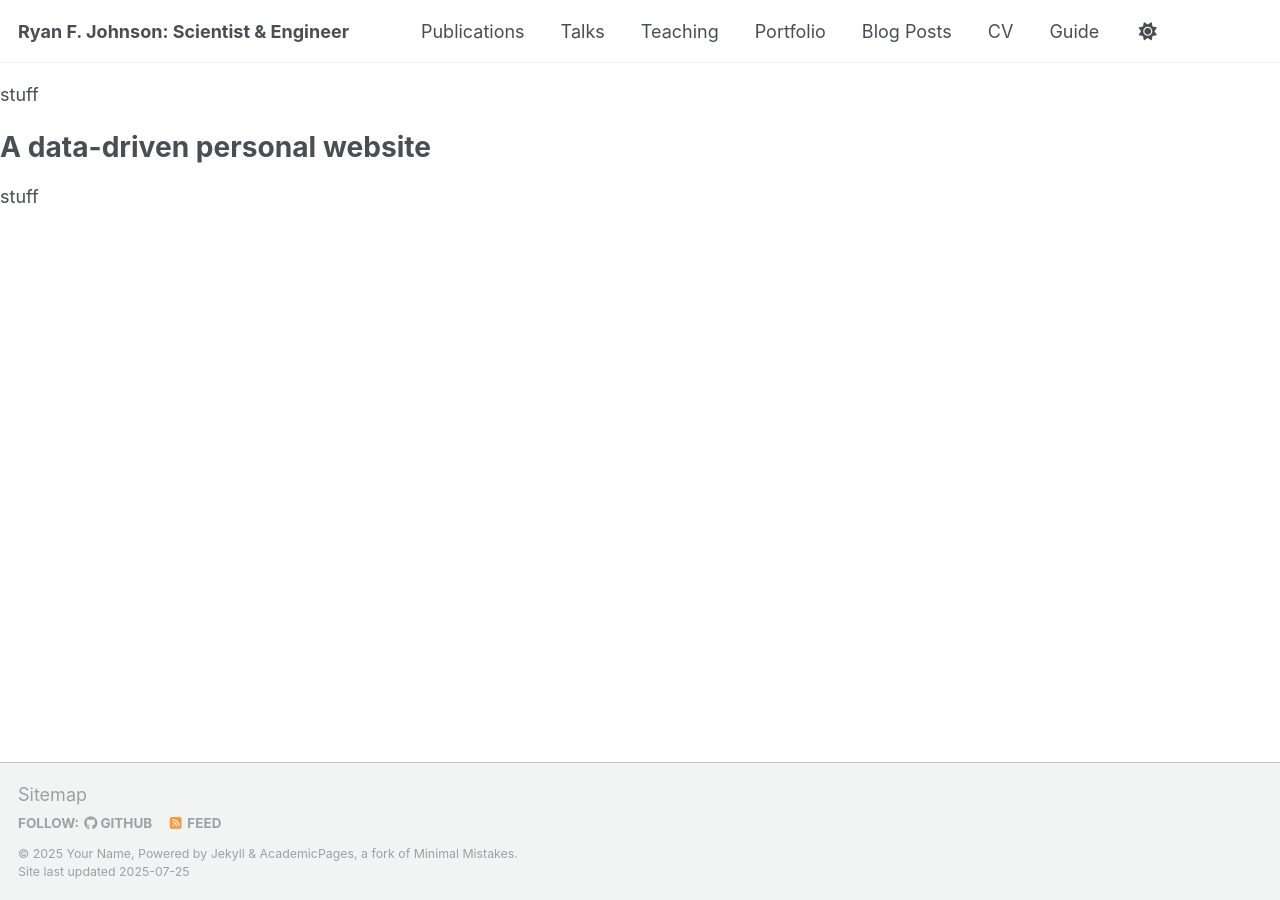
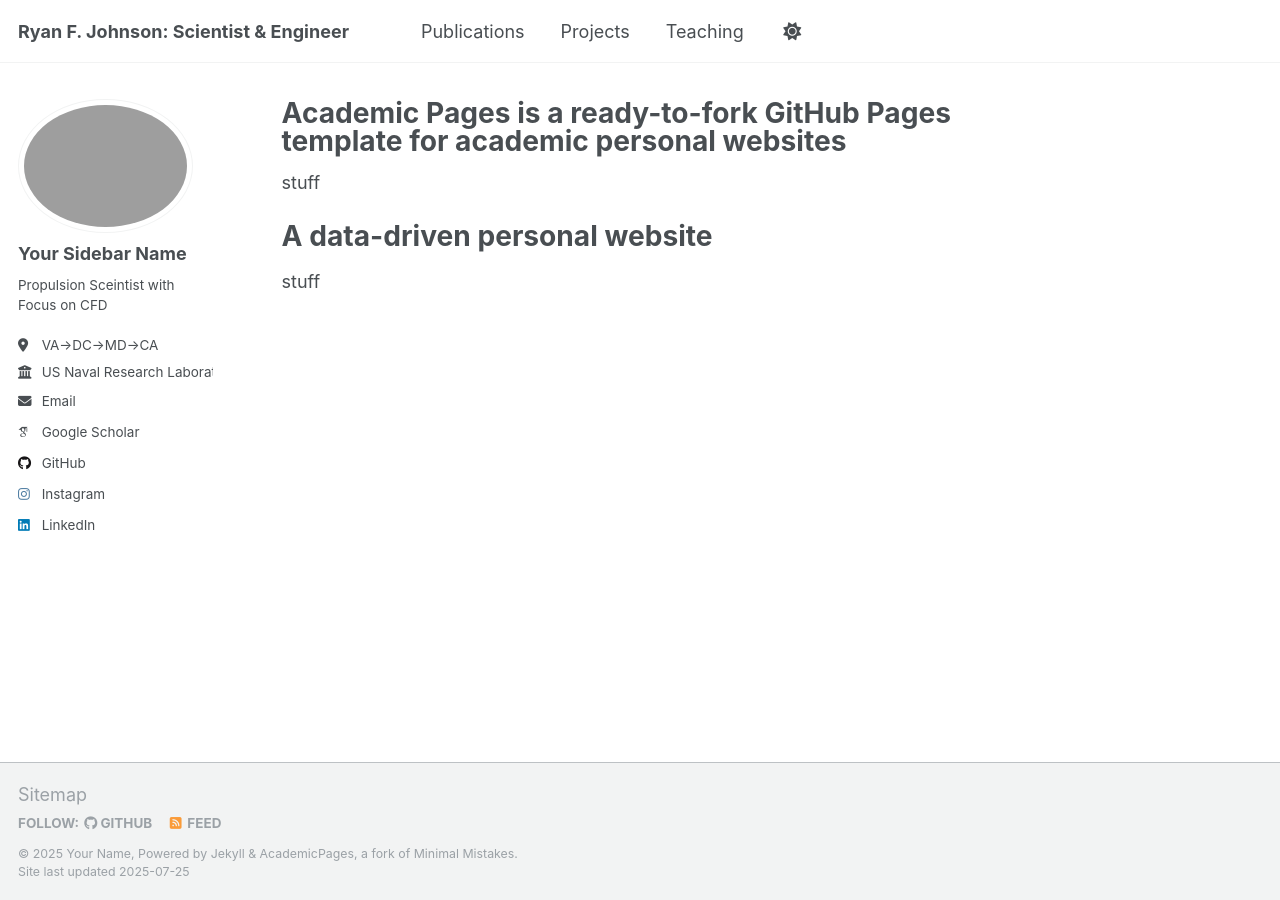
Before and after one commit to drryjoh/drryjoh.github.io, a Jekyll site: the page built from _pages/about.md, in a window 1280 px wide. Built offline with Jekyll 4.4.1, drawn with Linux system fonts in a browser that asks for light colours; some web fonts are replaced; our own code applies the rules of GitHub Pages for plain Markdown files; a script that is not in the unit is left out; part of the change alters nothing that is shown.

Commit message:
revert and change top bar

```diff
--- a/_config.yml
+++ b/_config.yml
@@ -243,6 +243,13 @@ defaults:
       comments: true
       share: true
       related: true
+  # _pages
+  - scope:
+      path: ""
+      type: pages
+    values:
+      layout: single
+      author_profile: true
   # _teaching
   - scope:
       path: ""
@@ -261,30 +268,24 @@ defaults:
       author_profile: true
       share: true
       comments: true
-  ## _portfolio
-  #- scope:
-  #    path: ""
-  #    type: portfolio
-  #  values:
-  #    layout: single
-  #    author_profile: true
-  #    share: true
-  #    comment: true
-  ## _talks
-  #- scope:
-  #    path: ""
-  #    type: talks
-  #  values:
-  #    layout: talk
-  #    author_profile: true
-  #    share: true
-  ## _pages
-  #- scope:
-  #    path: ""
-  #    type: pages
-  #  values:
-  #    layout: single
-  #    author_profile: true
+  # _portfolio
+  - scope:
+      path: ""
+      type: portfolio
+    values:
+      layout: single
+      author_profile: true
+      share: true
+      comment: true
+  # _talks
+  - scope:
+      path: ""
+      type: talks
+    values:
+      layout: talk
+      author_profile: true
+      share: true
+
 
 # Sass/SCSS
 sass:
--- a/_data/navigation.yml
+++ b/_data/navigation.yml
@@ -11,23 +11,22 @@ main:
   - title: "Publications"
     url: /publications/
 
-  - title: "Talks"
-    url: /talks/
+  - title: "Projects"
+    url: /portfolio/
+  #- title: "Talks"
+  #  url: /talks/
 
   - title: "Teaching"
     url: /teaching/
 
-  - title: "Portfolio"
-    url: /portfolio/
+  #- title: "Blog Posts"
+  #  url: /year-archive/
 
-  - title: "Blog Posts"
-    url: /year-archive/
-
-  - title: "CV"
-    url: /cv/
+  #- title: "CV"
+  #  url: /cv/
 
   # - title: "CV"
   #   url: /cv-json/
 
-  - title: "Guide"
-    url: /markdown/
+  #- title: "Guide"
+  #  url: /markdown/
```
